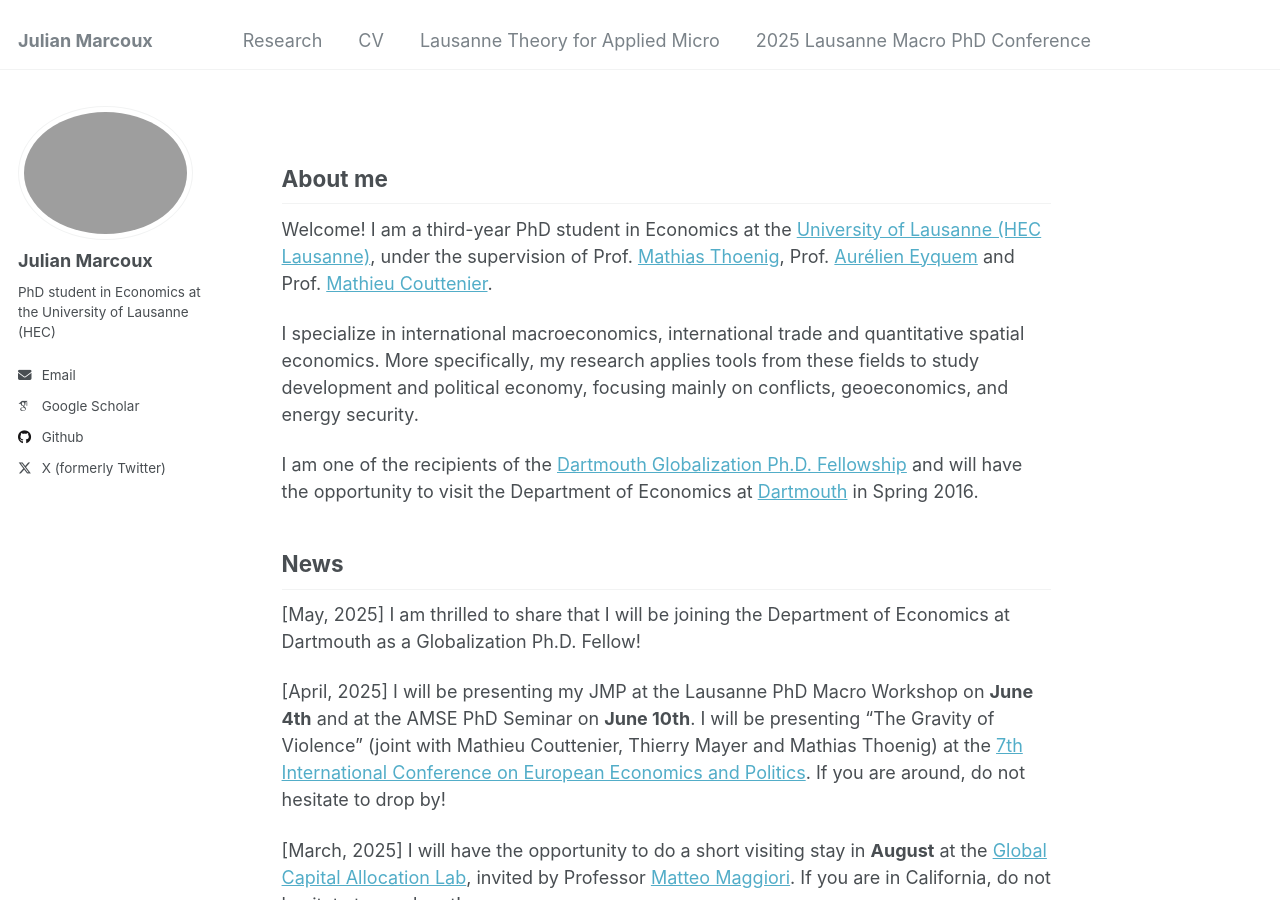
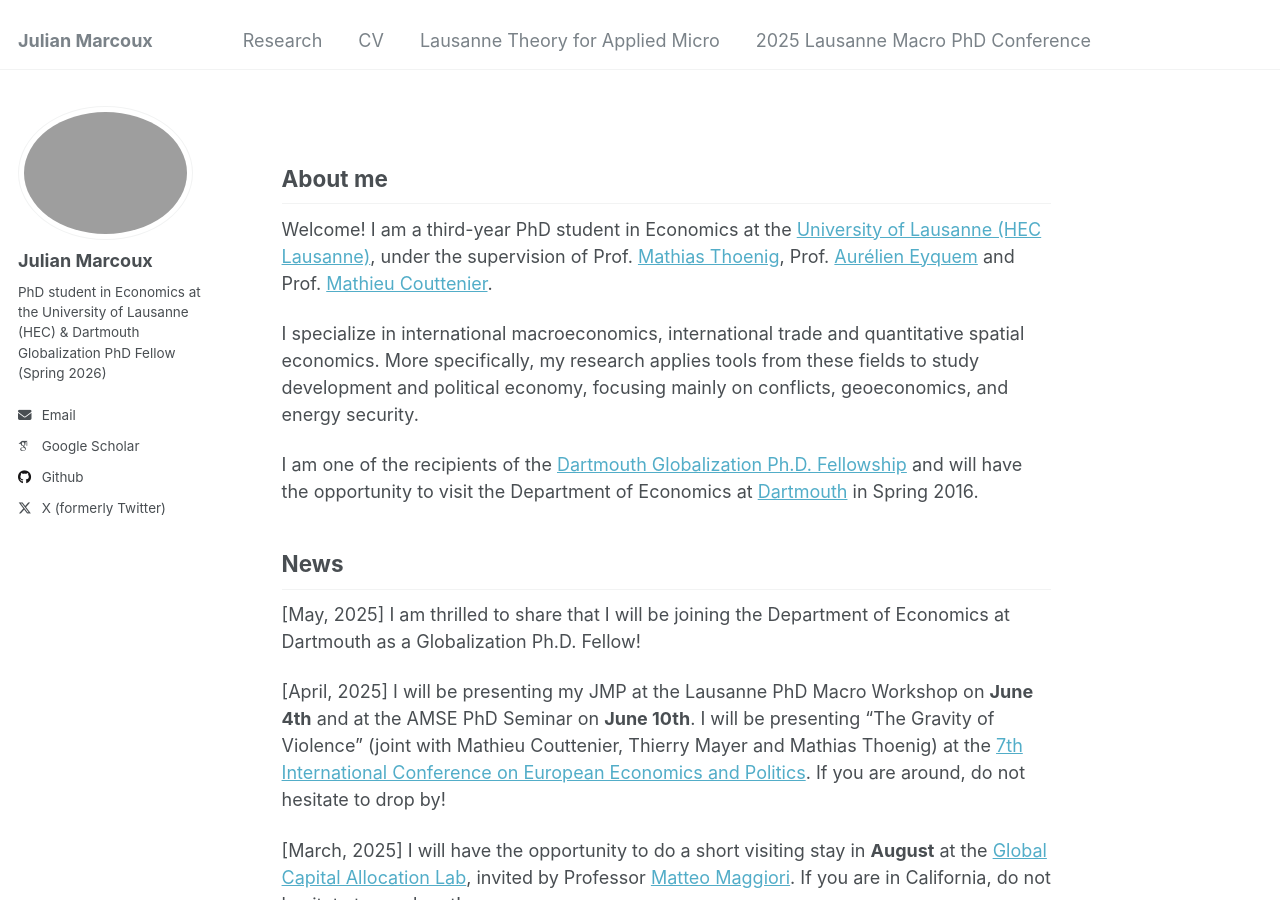
Before and after one commit to julianmarcoux/julianmarcoux.github.io, a Jekyll site: the page built from _pages/about.md, in a window 1280 px wide and 900 px high. Built offline with Jekyll 4.4.1, drawn with Linux system fonts in a browser that asks for light colours; some web fonts are replaced.

Commit message:
Update _config.yml

```diff
--- a/_config.yml
+++ b/_config.yml
@@ -26,7 +26,7 @@ author:
   avatar           : "julian_marcoux_photo.png"
   name             : "Julian Marcoux"
   pronouns         : # example: "she/her"
-  bio              : "PhD student in Economics at the University of Lausanne (HEC)"
+  bio              : "PhD student in Economics at the University of Lausanne (HEC) & Dartmouth Globalization PhD Fellow (Spring 2026)"
   location         : #"Earth"
   employer         : #"Red Brick University"
   uri              : # URL
```
